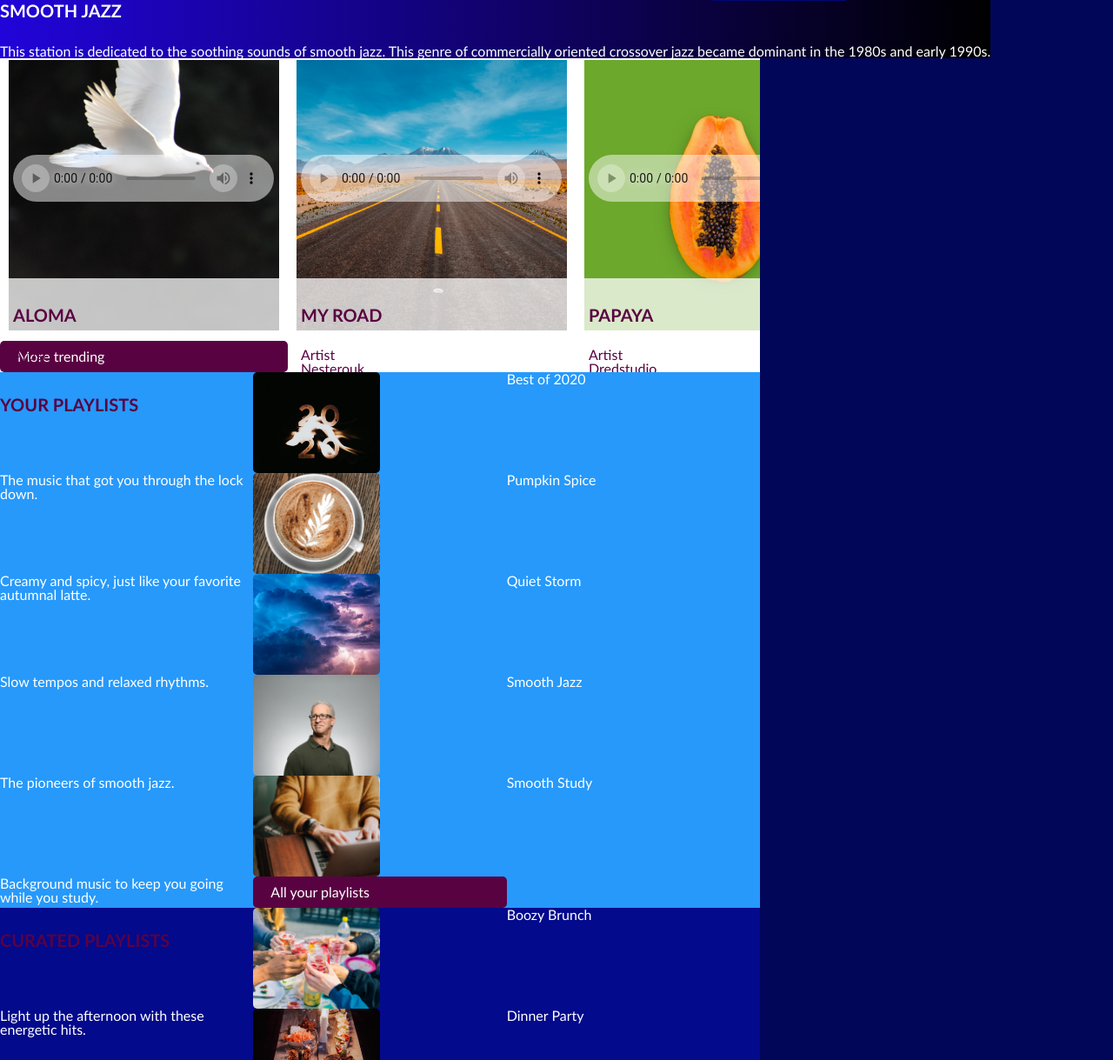
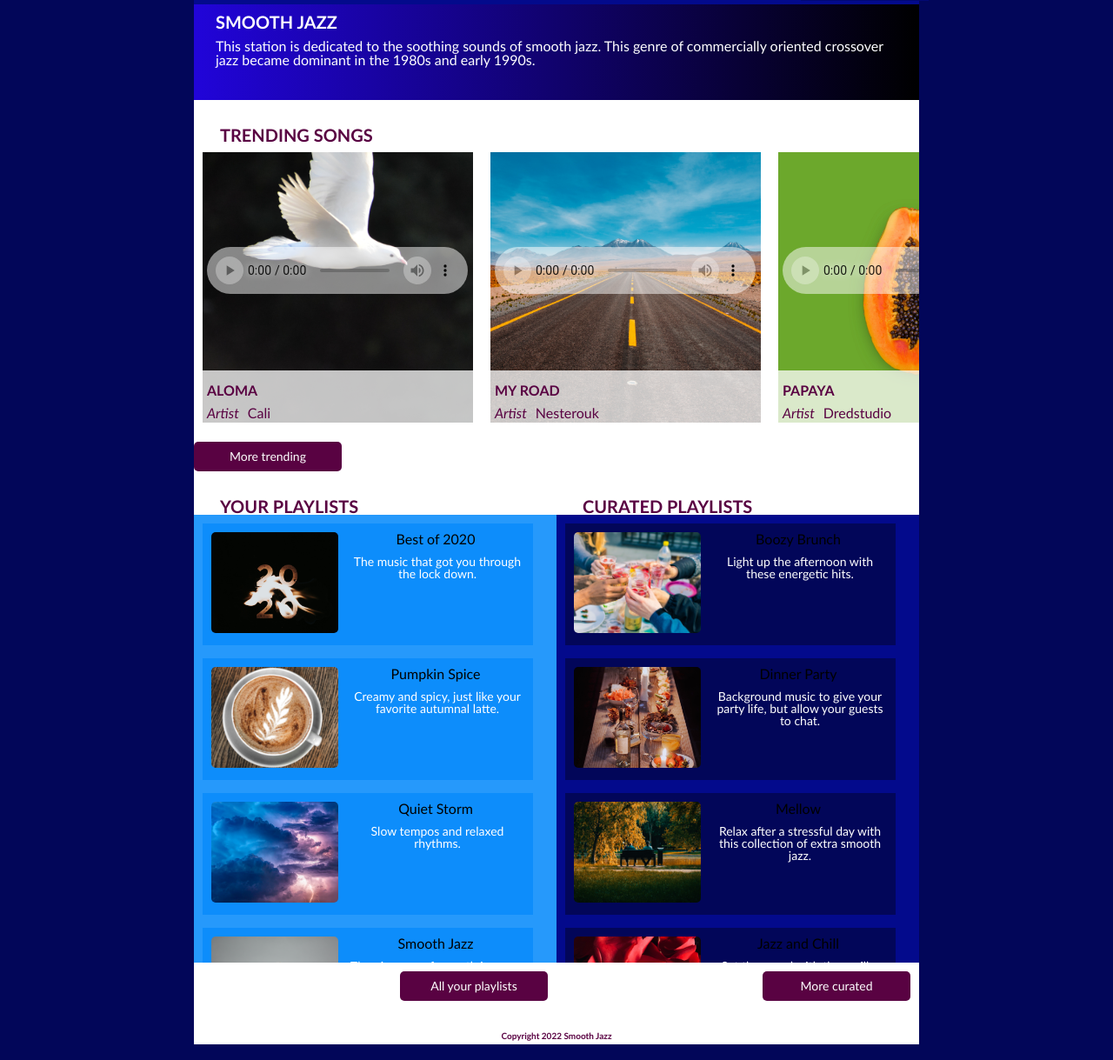
Before and after one commit to 1221169040/streamingmedia, a plain HTML site: page index.html in a window 1280 px wide. Shown: the part 75-1294 px from the top of the page at 87% size. Drawn offline with Linux system fonts and the light colour scheme.

Commit message:
made lots of changes

```diff
--- a/index.html
+++ b/index.html
@@ -9,27 +9,26 @@
     </head>
     <body>
         <header class="header">
-            <div id="intro">
-            <h2>Smooth Jazz</h2>
+            <h1>Smooth Jazz</h1>
             <p>This station is dedicated to the soothing sounds of smooth jazz. This genre of commercially oriented crossover jazz became dominant in the 1980s and early 1990s.</p>
-            </div>
             <input class="menu-btn" type="checkbox" id="menu-btn">
             <label class="menu-icon" for="menu-btn"><span class="navicon"></span></label>
             <nav>
+                <h2>Main Navigation</h2>
                 <input type="checkbox" id="dropdown">
                 <label for="dropdown"><span></span></label>
                 <ul class="menu">
                     <li><a href="#home">MuzakMaker</a></li>
-                    <li><a href="#trending">Trending <br>Songs</a></li>
-                    <li><a href="#playlists">Your  <br>Playlists</a></li>
-                    <li><a href="#curated">Curated  <br>Playlists</a></li>
+                    <li><a href="#trending">Trending<br>Songs</a></li>
+                    <li><a href="#playlists">Your<br>Playlists</a></li>
+                    <li><a href="#curated">Curated<br>Playlists</a></li>
                     <li><a href="user"><img src="images/duke-silver.png" alt="user profile picture"></a></li>
                 </ul>
             </nav>
         </header>
         <main>
             <section id="trending">
-                <h3>Trending Songs</h3>
+                <h2>Trending Songs</h2>
                 <div class="scroll">
                     <section>
                         <div>
@@ -106,62 +105,79 @@
             </section>
 
             <section id="playlists">
-                <h3>Your Playlists</h3>
+                <h2>Your Playlists</h2>
+                <div class="scroll">
+                    <section>
                         <img src="images/best-of-2020-cover.png" alt="best of 2020 cover">
                         <h4>Best of 2020</h4>
                         <p>The music that got you through the lock down.</p>
+                    </section>
 
-
+                    <section>
                         <img src="images/pumpkin-spice-cover.png" alt="pumpkin spice cover">
                         <h4>Pumpkin Spice</h4>
                         <p>Creamy and spicy, just like your favorite autumnal latte.</p>
+                    </section>
 
-
+                    <section>
                         <img src="images/quiet-storm-cover.png" alt="quiet storm cover">
                         <h4>Quiet Storm</h4>
                         <p>Slow tempos and relaxed rhythms.</p>
+                    </section>
 
-
+                    <section>
                         <img src="images/smooth-jazz-cover.png" alt="smooth jazz cover">
                         <h4>Smooth Jazz</h4>
                         <p>The pioneers of smooth jazz.</p>
+                    </section>
 
-
+                    <section>
                         <img src="images/smooth-study-cover.png" alt="smooth study cover">
                         <h4>Smooth Study</h4>
                         <p>Background music to keep you going while you study.</p>
-
-
+                    </section>
+                </div>
                 <a href="#playlists">All your playlists</a>
             </section>
 
             <section id="curated">
-                <h3>Curated Playlists</h3>
+                <h2>Curated Playlists</h2>
+                <div class="scroll">
+                    <section>
                     <img src="images/boozy-brunch-cover.png" alt="boozy brunch cover">
                     <h4>Boozy Brunch</h4>
                     <p>Light up the afternoon with these energetic hits.</p>
+                    </section>
 
+                    <section>
                     <img src="images/dinner-party-cover.png" alt="dinner party cover">
                     <h4>Dinner Party</h4>
                     <p>Background music to give your party life, but allow your guests to chat.</p>
+                    </section>
 
+                    <section>
                     <img src="images/mellow-cover.png" alt="mellow cover">
                     <h4>Mellow</h4>
                     <p>Relax after a stressful day with this collection of extra smooth jazz.</p>
+                    </section>
 
+                    <section>
                     <img src="images/jazz-chill-cover.png" alt="jazz chill cover">
                     <h4>Jazz and Chill</h4>
                     <p>Set the mood with these silky sounds.</p>
+                    </section>
 
+                    <section>
                     <img src="images/smooth-saxophone-cover.png" alt="smooth saxophone cover">
                     <h4>Jazz Saxophone</h4>
                     <p>The greatest collection of your sax favorites.</p>
-
+                    </section>
+                </div>
                 <a href="#curated">More curated</a>
             </section>
         </main>
         <footer>
-            <p>Copyright 2022 Smooth Jazz</p>
+            <p><small>Copyright 2022 Smooth Jazz</small></p>
         </footer>
     </body>
 </html>
--- a/styles.css
+++ b/styles.css
@@ -46,46 +46,223 @@ table {
     border-collapse: collapse;
     border-spacing: 0;
 }
-/* CSS RESET */
+/* CSS RESET
+-------------------------------------------*/
 
 html {
     background-color: #020659;
-    font-family: Verdana, Geneva, Tahoma, sans-serif;
-    max-width: 874px;
-    min-width: 374px;
+}
 
-}
-#intro {
-    background-image: linear-gradient(to right, #2104D9 , black);
-    position: absolute;
-    top: 50px;
-}
 body {
+    background-color: #ffffff;
     margin: 0 auto;
-    max-width: 874px;
-    background-color: #ffffff;
+    width: 375px;
+    font-family: Optima, sans-serif;
 }
 
 nav {
+    background-color: #030A8C;
+    width: 375px;
+    height: 80px;
+    position: absolute;
+    z-index: 1;
+    top: 0;
+}
+nav h2 {
+    visibility: hidden;
+}
+
+header {
+    height: 110px;
+    background-image: linear-gradient(to right, #2104D9 , black);;
+}
+
+header h1 {
+    color: #ffffff;
+    text-transform: uppercase;
+    font-size: 20px;
+    font-weight: bold;
+    padding: 10px 0px 0px 15px;
+    margin-top: 80px;
+    margin-left: 10px;
+}
+
+header p {
+    color: #ffffff;
+    font-size: 16px;
+    margin-top: 0px;
+    margin-left: 10px;
+    margin-right: 10px;
+    padding: 10px 15px 20px 15px;
+}
+
+ul {
+    background-color: #2104D9;
+    text-align: center;
+    margin: 0;
+    padding: 0;
+    list-style: none;
+    overflow: hidden;
+    max-height: 0;
+    transition: max-height .2s ease-out;
+}
+
+li a {
+    color: #ffffff;
+    text-decoration: none;
+    text-transform: uppercase;
+    display: block;
+    padding: 20px;
+}
+
+[href="home"] {
+    font-size: 30px;
+    font-weight: bold;
+    font-variant: small-caps;
+    text-transform: capitalize;
     position: absolute;
     top: 0;
-    z-index: 3;
-}
-#curated {
-    background-color: #030A8C;
-}
-#playlists {
-    background-color: #2699FB;
+    left: 90px;
+    padding: 16px 16px;
 }
 
- /* HEADER & HAMBURGER MENU */
+audio {
+    position: absolute;
+    bottom: 150px;
+    left: 5px;
+}
+
+footer {
+    color: #590242;
+    font-size: 10px;
+    font-weight: bold;
+    padding: 5px;
+    text-align: center;
+}
+/*-------------------------------------------*/
+
+/* TEXT */
+h1, h2, h3 {
+    font-weight: bold;
+    text-transform: uppercase;
+}
+
+h2, h3 {
+    color:#590242;
+    font-size: 20px;
+}
+
+section > h2 {
+    padding-left: 30px;
+}
+
+dl {
+    color: #590242;
+    display: flex;
+    margin: 10px 0;
+}
+
+dt {
+    color: #590242;
+    font-size: 16px;
+    font-weight: lighter;
+    font-style: italic;
+    padding-right: 5px;
+}
+
+dd {
+    margin: 0 0 0 5px;
+    font-size: 16px;
+}
+/*-------------------------------------------*/
+
+/* PLAYLISTS & TRENDING & CURATED */
+#trending {
+    padding-top: 30px;
+}
+#trending h3 {
+    color: #590242;
+    font-weight: bold;
+    font-size: 16px;
+    margin: 10px 0 5px 0;
+}
+
+#playlists h3, #curated h3 {
+    color: #ffffff;
+    font-weight: bold;
+    font-size: 16px;
+    margin: 0 auto;
+    text-align: center;
+}
+
+#playlists p, #curated p {
+    color: #ffffff;
+    font-size: 14px;
+    margin: 0 auto;
+    text-align: center;
+    padding-top: 10px;
+}
+
+#playlists section:hover, #curated section:hover {
+    background-color: #590242;
+}
+
+#playlists div {
+    background-color: #2699FB;
+    width: 375px;
+    height: 310px;
+}
+
+#playlists section {
+    background-color: #0D8DfB;
+    padding: 10px;
+    text-align: center;
+}
+
+#curated div {
+    background-color: #030A8C;
+    width: 375px;
+    height: 310px;
+}
+
+#curated section {
+    background-color: #020659;
+    padding: 10px;
+    text-align: center;
+}
+
+/*-------------------------------------------*/
+
+/* BUTTONS */
+#trending a, #curated a, #playlists a {
+    width: 150px;
+    display: block;
+    background-color:#590242;
+    color: #ffffff;
+    font-size: 14px;
+    text-decoration: none;
+    text-align: center;
+    padding: 10px;
+    margin: 10px 0 30px 32px;
+    border-radius: 5px;
+
+}
+
+#trending a:hover, #curated a:hover, #playlists a:hover {
+    background-color: #020659;
+}
+
+/*-------------------------------------------*/
+
+/* HEADER & HAMBURGER MENU */
  .header li:first-child a {
     font-variant: small-caps;
     font-size: 30px;
+    font-weight: bold;
  }
+
  .header li a {
     display: block;
-    padding: 20px 60px;
     text-decoration: none;
     color: #ffffff;
     text-align: center;
@@ -110,12 +287,14 @@ nav {
     transition: .2s ease-out;
   }
 
-
   @media screen (max-width:375px) {
     /* menu icon */
+    nav li:first-child a {
+        visibility: visible;
+    }
     .header .menu-icon {
         cursor: pointer;
-        display: inline-block;
+        display: block;
         float: right;
         padding: 28px 20px;
         position: relative;
@@ -175,29 +354,18 @@ nav {
         top: 0;
     }
 }
-/* HAMBURGER MENU */
-/* POSITIONING */
-dl {
-    display: grid;
-}
-dt {
-    padding-right: 5px;
-}
-ul {
-    overflow: hidden;
-    max-height: 0;
-    transition: max-height .2s ease-out;
-}
-/* POSITIONING */
+/*-------------------------------------------*/
 
 /* LABEL */
 label {
     cursor: pointer;
+    bottom: 20px;
     display: inline-block;
     padding: 28px 20px;
     position: relative;
     user-select: none;
 }
+
 label span {
     background-color: #ffffff;
     display: block;
@@ -206,6 +374,7 @@ label span {
     transition: background-color .2s ease-out;
     width: 18px;
 }
+
 label span:before, label span:after {
     background: #ffffff;
     content: '';
@@ -215,114 +384,57 @@ label span:before, label span:after {
     transition: all .2s ease-out;
     width: 100%;
 }
+
 label span:before {
     top: 5px;
 }
+
 label span:after {
     top: -5px;
 }
+
 input {
     display: none;
 }
+
 input:checked ~ ul {
     max-height: 500px;
 }
+
 input:checked ~ label span {
     background: transparent;
 }
+
 input:checked ~ label span:before {
     transform: rotate(-45deg);
 }
+
 input:checked ~ label span:after {
     transform: rotate(45deg);
 }
+
 input:checked ~ label:not(.steps) span:before, input:checked ~ label:not(.steps) span:after {
     top: 0;
 }
-/* LABEL */
-@media screen and (min-width:834px) {
-    ul {
-        overflow: visible;
-        position: absolute;
-        top: 0;
-        display: grid;
-        grid-template-columns: 1fr 1fr 1fr 1fr 1fr;
-    }
-    label span, input {
-        display: none;
-    }
-    #playlists {
-        display: grid;
-        grid-template-columns: 1fr 1fr 1fr;
-    }
-    #curated {
-        display: grid;
-        grid-template-columns: 1fr 1fr 1fr;
-    }
-}
 
-/* TEXT */
-body {
-    font-family: Optima, sans-serif;
-    color: #ffffff;
-}
-h1 {
-    font-size:22px;
-    line-height: 2cm;
-}
-h1, h2, h3 {
-    font-weight: bold;
-    text-transform: uppercase;
-}
-h2 {
-    color:#ffffff;
-    font-size: 20px;
-    line-height: 2cm;
-}
-h3 {
-    font-size: 20px;
-    color: #590242;
-    line-height: 2cm;
-}
-p, dl, dd {
-    font-size: 1em;
-}
-dl {
-    color: #590242;
-}
-footer p {
-    font-size: .75em;
-    color: #590242;
-    text-align: center;
-}
-/* TEXT */
-
-/* BUTTONS */
-#trending a, #curated a, #playlists a {
-    background-color:#590242;
-    color: #ffffff;
-    text-decoration: none;
-    padding-left: 20px;
-    padding-right: 20px;
-    padding-top: 10px;
-    padding-bottom: 10px;
-    border-radius: 5px;
-}
-/* BUTTONS */
+/*-------------------------------------------*/
 
 /* AUDIO */
 audio::-webkit-media-controls-mute-button {
     background-color: #ffffff;
     border-radius: 50%;
 }
+
 audio::-webkit-media-controls-play-button {
     background-color: #ffffff;
     border-radius: 50%;
 }
+
 audio::-webkit-media-controls-enclosure {
     background-color: rgba(255, 255, 255, .5);
 }
-/* AUDIO */
+
+/*-------------------------------------------*/
 
 /* SCROLLBAR */
 .scroll {
@@ -331,10 +443,12 @@ audio::-webkit-media-controls-enclosure {
     overflow-x: auto;
     overflow-y: hidden;
 }
+
 .scroll section {
     margin: 10px;
     position: relative;
 }
+
 .scroll div {
     position: absolute;
     top: 251px;
@@ -343,34 +457,111 @@ audio::-webkit-media-controls-enclosure {
     height: 50px;
     width: 350px;
 }
-audio {
-    position: absolute;
-    bottom: 150px;
-    left: 5px;
-}
+
+/* SCROLL STYLES */
 #trending ::-webkit-scrollbar {
     width: 15px;
 }
+
 #trending ::-webkit-scrollbar-track {
     box-shadow: inset 0 0 15px #590242;
 }
+
 #trending ::-webkit-scrollbar-thumb {
     background: #590242;
     border-radius: 5px;
 }
+
 #trending ::-webkit-scrollbar-thumb:hover {
     background: #020659;
 }
+
 #playlists ::-webkit-scrollbar, #curated ::-webkit-scrollbar {
     width: 15px;
 }
+
 #playlists ::-webkit-scrollbar-track, #curated ::-webkit-scrollbar-track  {
     box-shadow: inset 0 0 15px #020659;
 }
+
 #playlists ::-webkit-scrollbar-thumb, #curated ::-webkit-scrollbar-thumb {
     background: #020659;
     border-radius: 5px;
 }
+
 #playlists ::-webkit-scrollbar-thumb:hover, #curated ::-webkit-scrollbar-thumb:hover {
     background: #ffffff;
 }
+
+/*-------------------------------------------*/
+
+/* MEDIA QUERY */
+@media screen and (min-width:834px) {
+    body {
+        width: 834px;
+    }
+
+    nav {
+        width: 834px;
+    }
+
+    ul {
+        width: 845px;
+        overflow: visible;
+        position: absolute;
+        top: 0;
+        display: grid;
+        list-style: none;
+        grid-template-columns: 1fr 1fr 1fr 1fr 1fr;
+    }
+
+    label span, input {
+        display: none;
+    }
+
+    main {
+        display: grid;
+        grid-template-columns: 50% 50%;
+    }
+
+    #trending {
+        width: 834px;
+        grid-column: 1/3;
+    }
+
+    #playlists section, #curated section {
+        width: 360px;
+        height: 120px;
+    }
+
+    #playlists img, #curated img {
+        float: left;
+        padding-bottom: 10px;
+        margin-right: 10px;
+    }
+
+    #playlists p, #curated p {
+        text-align: center;
+        position: absolute;
+        padding: 10px 10px 0 0;
+        top: 27px;
+        left: 170px;
+    }
+
+    #playlists .scroll, #curated .scroll {
+        overflow-y: auto;
+        overflow-x: hidden;
+        width: 417px;
+        height: 515px;
+        grid-template-columns: 417px;
+        grid-template-rows: repeat(5, 40px);
+        grid-gap: 115px;
+    }
+
+    #trending a, #curated a, #playlists a {
+        float: right;
+        margin: 10px 10px 30px 0;
+    }
+}
+
+/*-------------------------------------------*/
```
Lines whose indentation alone changed are shown as unchanged.
